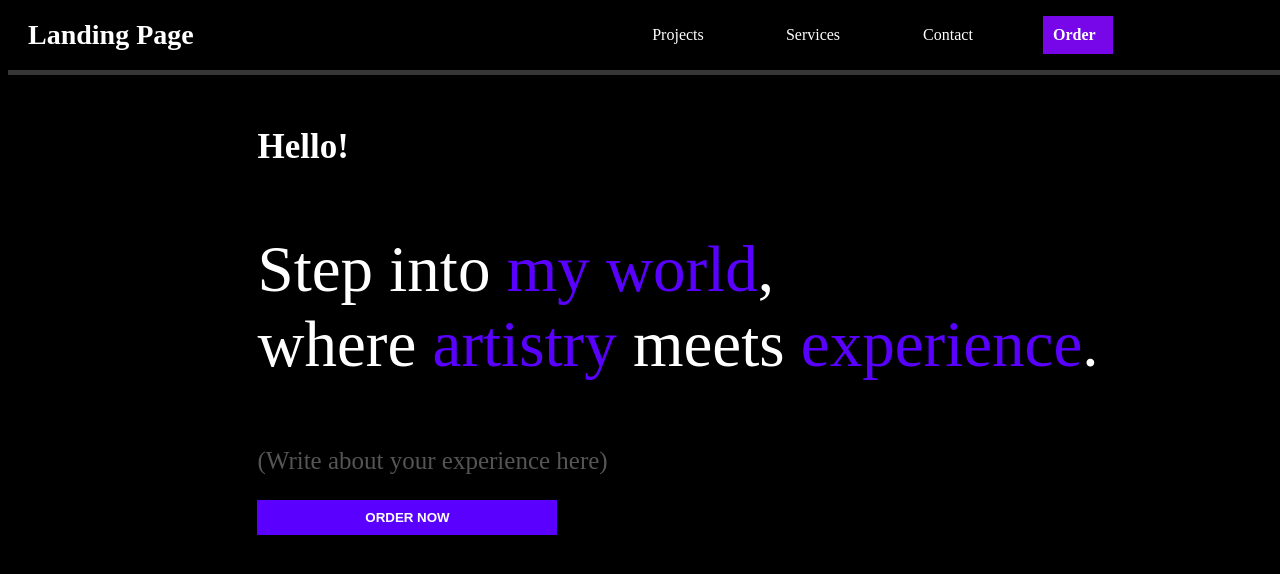
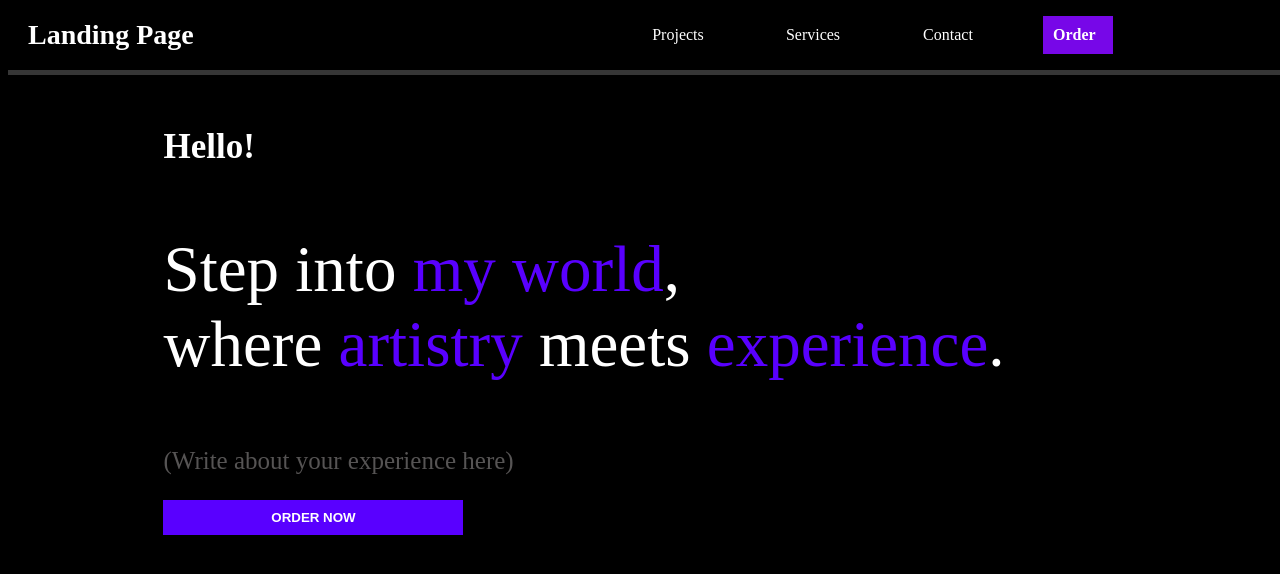
Before and after one commit to AaronGulman/ArtLandingPage, a React (Vite) app in the folder client/: page / in a window 1280 px wide. Shown: the top 574 px of the page. Built offline with nearby package versions, Linux system fonts and the light colour scheme.

Commit message:
Fix Greeting component's position

```diff
--- a/client/src/Greeting/Greeting.module.css
+++ b/client/src/Greeting/Greeting.module.css
@@ -1,14 +1,12 @@
 .body {
   display: flex;
-  align-items: right;
   justify-content: space-around;
-  margin-left: 30px;
   margin-top: 90px;
-  margin-right: 90px;
   height: 100vh;
-  width: 100%;
+  width: 90%;
   color: #fff;
 }
+
 
 .header {
   font-size: 35px;
```
Also changed, not shown: client/src/Greeting/Greeting.jsx (+3 -5 lines).
